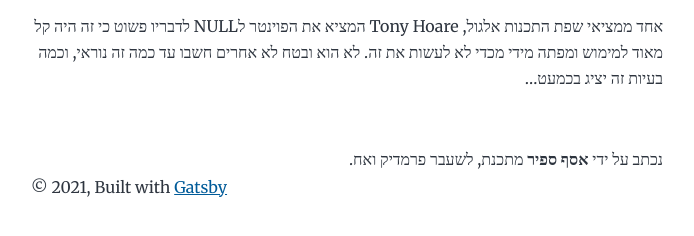
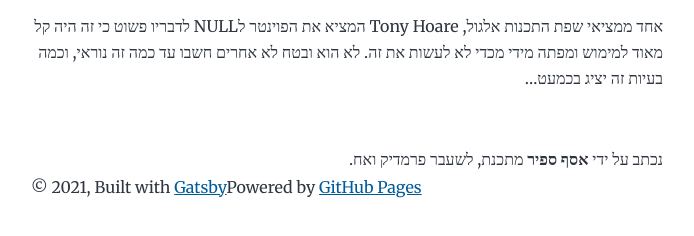
Before and after one commit to assapir/assapir.github.io, a Gatsby site: page / in a window 1280 px wide. Shown: the part 206-442 px from the top of the page, without its empty margins (293-987 px from the left). Built offline with nearby package versions, Linux system fonts and the light colour scheme; Gatsby itself is replaced by a stand-in of ours.

Commit message:
Check for changes

```diff
--- a/src/components/layout.js
+++ b/src/components/layout.js
@@ -29,6 +29,7 @@ const Layout = ({ location, title, children }) => {
         <Bio />© {new Date().getFullYear()}, Built with
         {` `}
         <a href="https://www.gatsbyjs.com">Gatsby</a>
+        Powered by <a href="https://pages.github.com">GitHub Pages</a>
       </footer>
     </div>
   )
```
Also changed, not shown: .github/workflows/main.yml.
